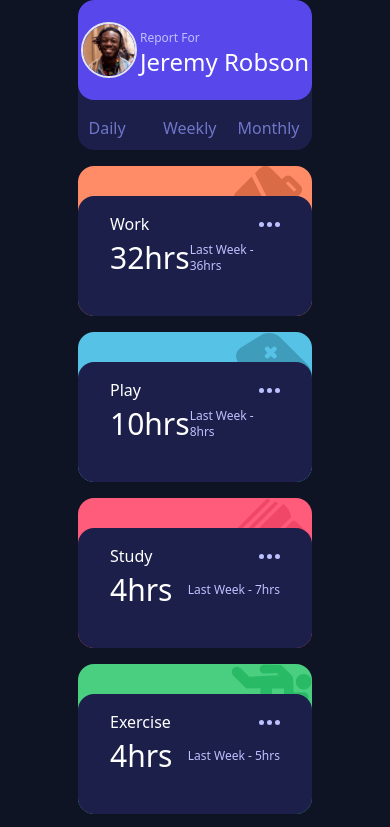
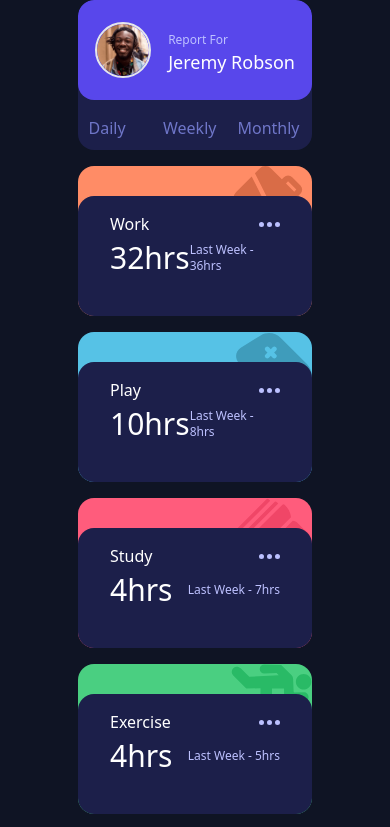
Before and after one commit to bensonibeabuchi/time-tracking-dashboard-main, a website: page index.html in a window 390 px wide. Shown: the top 827 px of the page. Drawn offline with Linux system fonts and the light colour scheme.

Commit message:
added mobile view

```diff
--- a/index.html
+++ b/index.html
@@ -15,11 +15,11 @@
   <main class=" w-3/5 grid md:grid-cols-4 grid-cols-1 md:grid-rows-[250px_250px] grid-rows-[repeat(7,150px)] gap-4">
 
     <div class="bg-[hsl(235,46%,20%)] md:row-span-2 rounded-2xl overflow-hidden">
-      <div class="bg-[hsl(246,80%,60%)] h-4/6 rounded-2xl md:pt-8 md:pl-8 flex flex-row items-center justify-evenly">
+      <div class="bg-[hsl(246,80%,60%)] h-4/6 rounded-2xl md:pt-8 md:pl-8 flex md:flex-col flex-row items-center md:items-start md:justify-normal justify-evenly">
         <img class="md:w-20 w-14 md:border-4 border-2 rounded-full" src="./images/image-jeremy.png" alt="profile photo of Jeremy Robson">
         <div>
           <p class="text-[hsl(236,100%,87%)] font-light md:mt-8 mt-2 text-xs">Report For</p>
-          <h1 class="text-white md:text-5xl text-2xl font-light"> Jeremy Robson </h1>
+          <h1 class="text-white md:text-5xl text-lg font-light"> Jeremy Robson </h1>
         </div>
 
       </div>
```
Also changed, not shown: dist/output.css.
